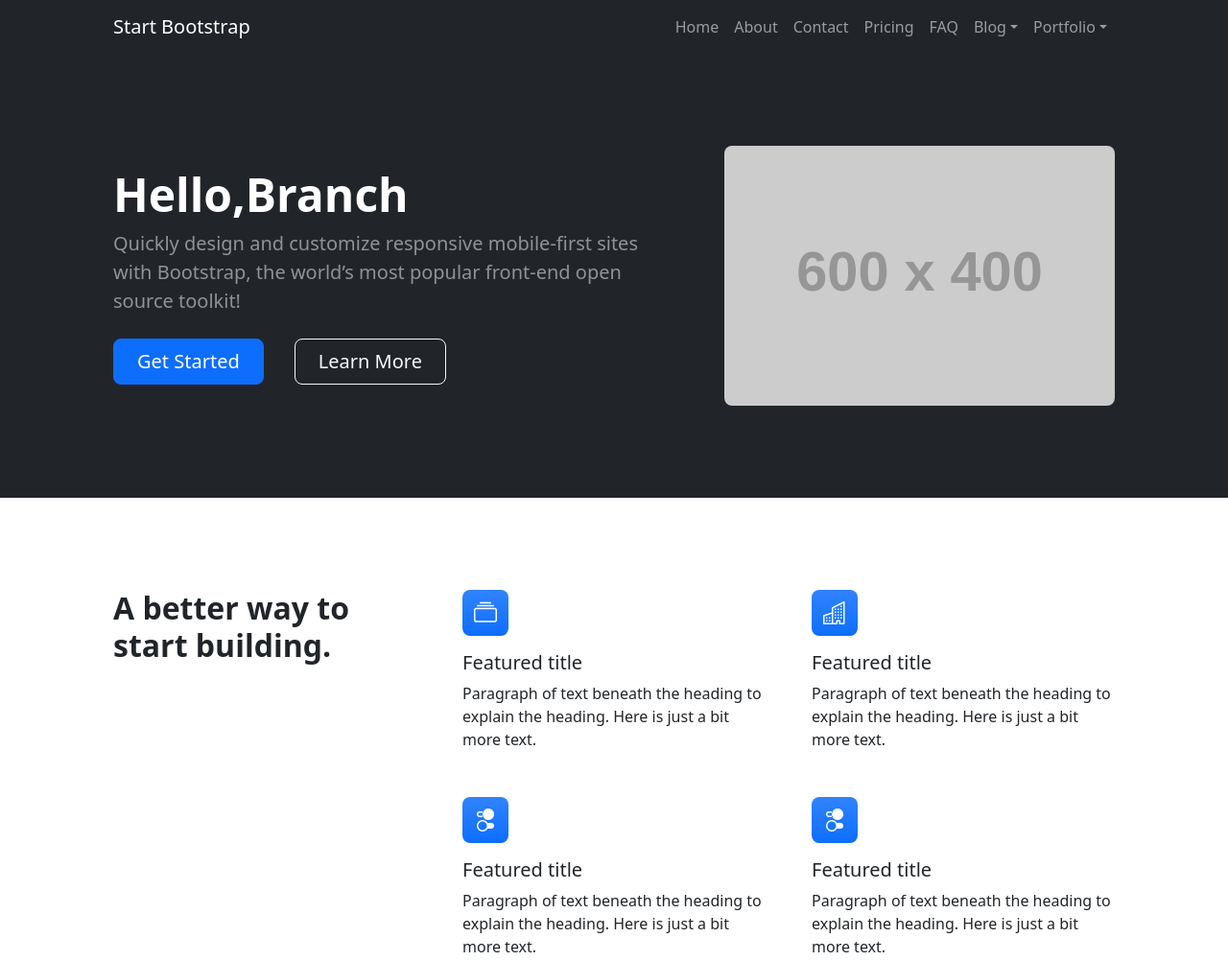
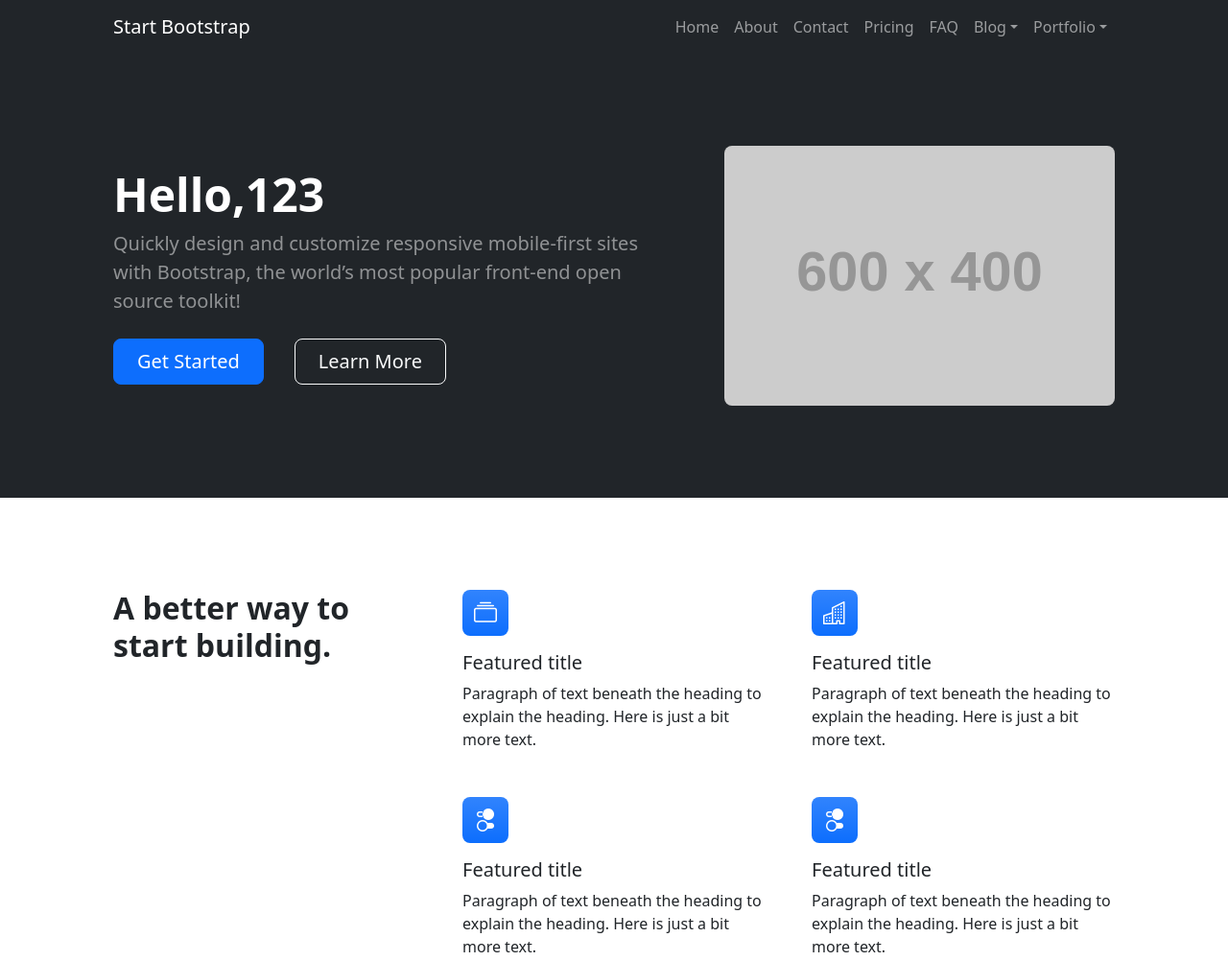
Before and after one commit to Zhaojain/my-website, a plain HTML site: page index.html in a window 1280 px wide. Shown: the top 1002 px of the page at 96% size. Drawn offline with nearby package versions, Linux system fonts and the light colour scheme; placeholder pictures from the web are drawn by us.

Commit message:
index 123

```diff
--- a/index.html
+++ b/index.html
@@ -51,7 +51,7 @@
                     <div class="row gx-5 align-items-center justify-content-center">
                         <div class="col-lg-8 col-xl-7 col-xxl-6">
                             <div class="my-5 text-center text-xl-start">
-                                <h1 class="display-5 fw-bolder text-white mb-2">Hello,Branch</h1>
+                                <h1 class="display-5 fw-bolder text-white mb-2">Hello,123</h1>
                                 <p class="lead fw-normal text-white-50 mb-4">Quickly design and customize responsive mobile-first sites with Bootstrap, the world’s most popular front-end open source toolkit!</p>
                                 <div class="d-grid gap-3 d-sm-flex justify-content-sm-center justify-content-xl-start">
                                     <a class="btn btn-primary btn-lg px-4 me-sm-3" href="#features">Get Started</a>
```
